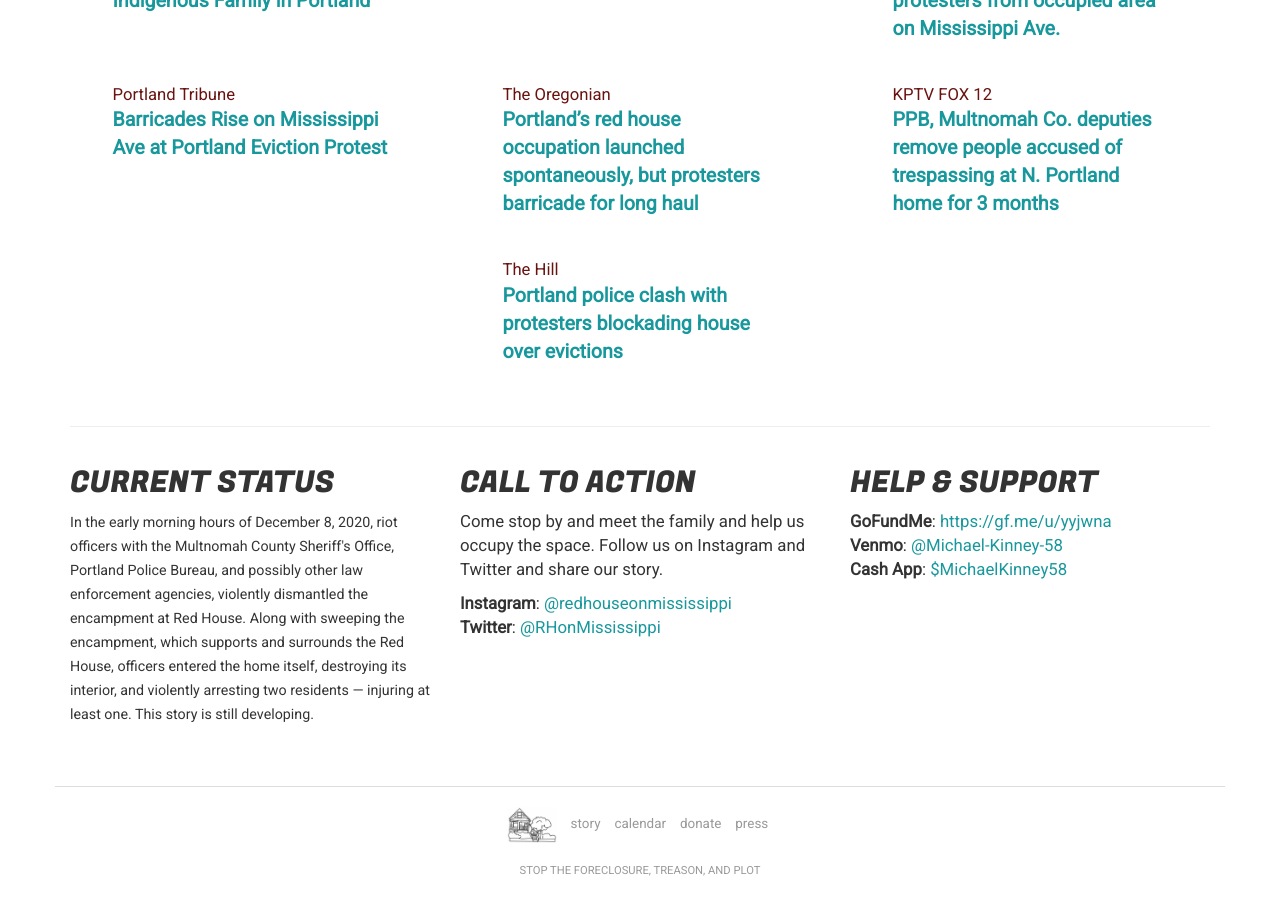
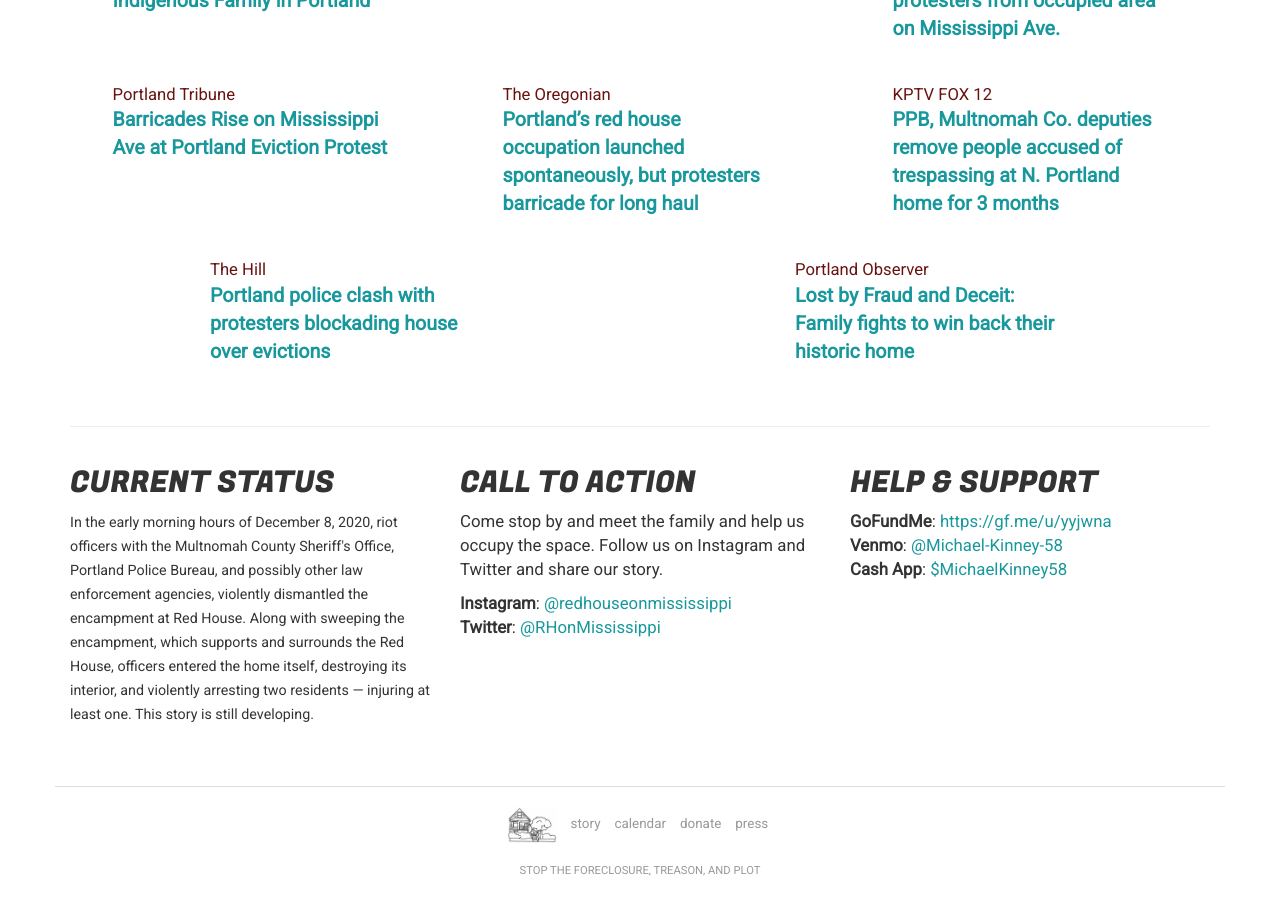
Before and after one commit to redhouseonmississippi/redhouseonmississippi.github.io, a Jekyll site: the page built from index.html, in a window 1280 px wide and 900 px high, scrolled down 1485 px. Built offline with Jekyll 4.4.1, drawn with Linux system fonts in a browser that asks for light colours.

Commit message:
adds Portland Observer article

```diff
--- a/index.html
+++ b/index.html
@@ -90,6 +90,14 @@
           </a>
         </p>
       </div>
+      <div class="press-flex-item">
+        <p>
+          <small>Portland Observer</small>
+          <a href="http://portlandobserver.com/news/2020/nov/03/lost-fraud-and-deceit/" target="_blank">
+            Lost by Fraud and Deceit: Family fights to win back their historic home
+          </a>
+        </p>
+      </div>
     </div>
   </div>
   <hr />
```
